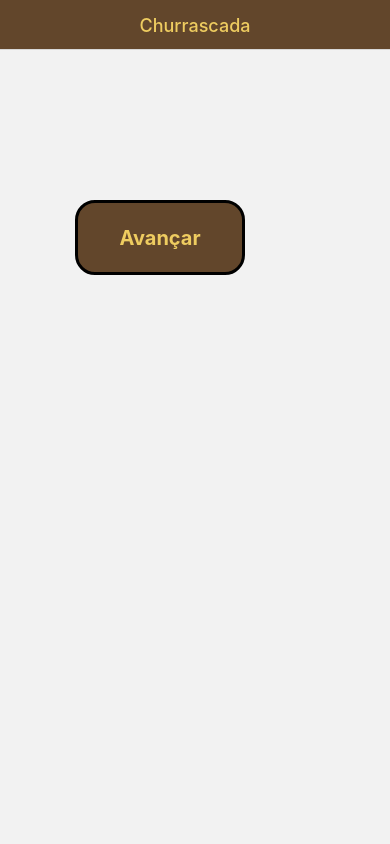
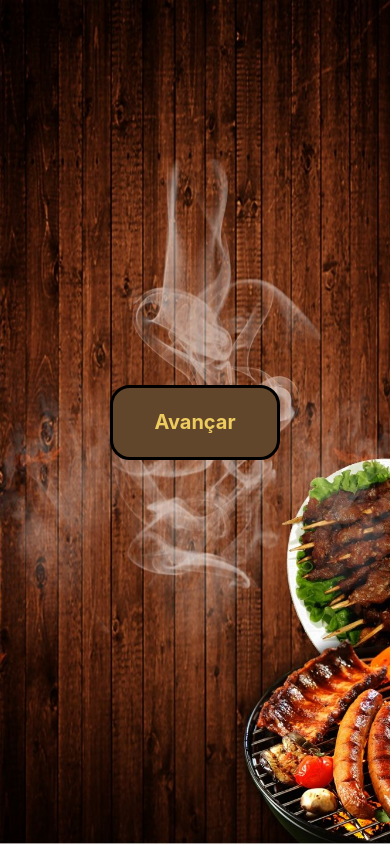
Before and after one commit to Guigite/app-de-calcular-churrasco, a React Native app: screen /home in a window 390 px wide. Built offline with nearby package versions, Linux system fonts and the light colour scheme.

Commit message:
Tela inicial feita

```diff
--- a/App.js
+++ b/App.js
@@ -1,7 +1,5 @@
-
 import React from "react";
 import { Text, View, Pressable, StyleSheet } from "react-native-web";
-
 
 import AuthProvider from "./src/context/mainContext";
 
@@ -23,14 +21,9 @@
             <AuthProvider>
 
                 <Stack.Navigator>
-                <Stack.Screen name="home" component={Home}
+                    <Stack.Screen name="home" component={Home}
                     options={{title:'Churrascada',
-                    headerTitleAlign: 'center',
-                    headerTintColor: '#eecc60',
-                    headerStyle: {
-                        height: '50px',
-                        backgroundColor: '#62462B',
-                        },
+                    headerShown: false,
                     }} />
                     <Stack.Screen name="participantes" component={Participantes}
                     options={{title: 'Voltar',
--- a/src/pages/home.js
+++ b/src/pages/home.js
@@ -1,26 +1,38 @@
 import React, { useContext } from "react";
-import { StyleSheet , Text, View } from "react-native-web";
-import { TouchableOpacity } from "react-native";
-import Churrascada from '../imgs/Churrascada.jpg';
+import { StyleSheet , Text, View, TouchableOpacity, ImageBackground } from "react-native";
 
 export default function Home(props){
     return(
-        <View style={styles.container}>
-            <TouchableOpacity style={styles.botao} title="Avançar" onPress={() => props.navigation.navigate('participantes')}>
-                <Text style={styles.texto}>Avançar</Text>
-            </TouchableOpacity>
+        <View>
+            <ImageBackground resizeMode="cover" style={styles.image}source={require("../imgs/churrascada.jpg")}>
+                <View style={styles.container}>
+                    <TouchableOpacity style={styles.botao} title="Avançar" onPress={() => props.navigation.navigate('participantes')}>
+                        <Text style={styles.texto}>Avançar</Text>
+                    </TouchableOpacity>
+                </View>
+            </ImageBackground>
         </View>
     );
 }
 
 const styles = StyleSheet.create({
 
+    image:{
+        width: '100vw',
+        height: '100vh',
+    },
+
     container:{
-        // padding: '150px 75px 1000px 75px',
-        paddingTop: '150px',
-        paddingLeft: '75px',
-        paddingRight: '75px',
-        background: 'url(../imgs/Churrascada.jgp)',
+        width: '100%',
+        height: '100vh',
+        display: 'flex',
+        alignItems: 'center',
+        justifyContent: 'center',
+        // // padding: '150px 75px 1000px 75px',
+        // paddingTop: '150px',
+        // paddingLeft: '75px',
+        // paddingRight: '75px',
+        // paddingBottom: '100%',
     },
     botao:{
         border: '3px solid #000',
```
